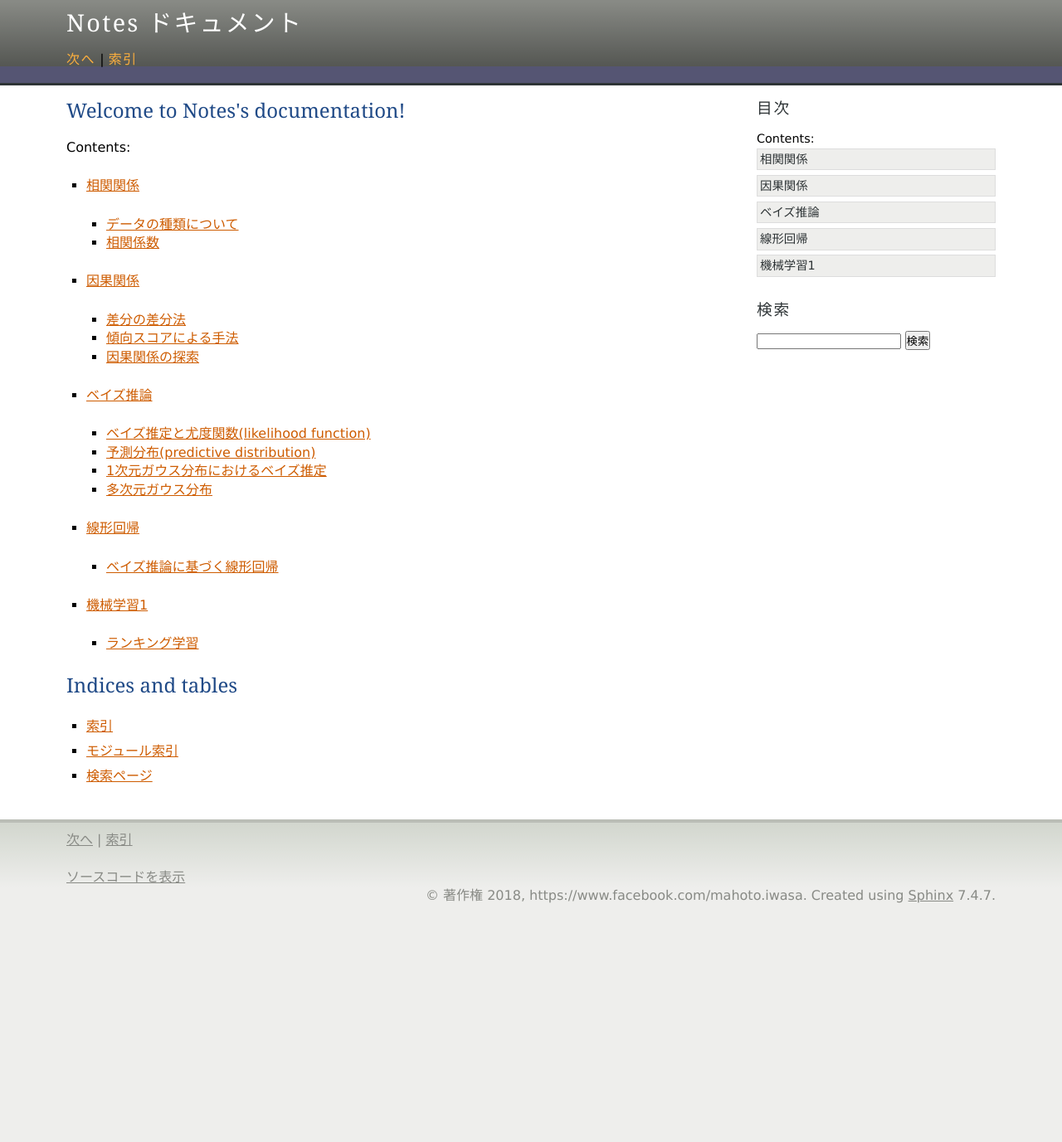
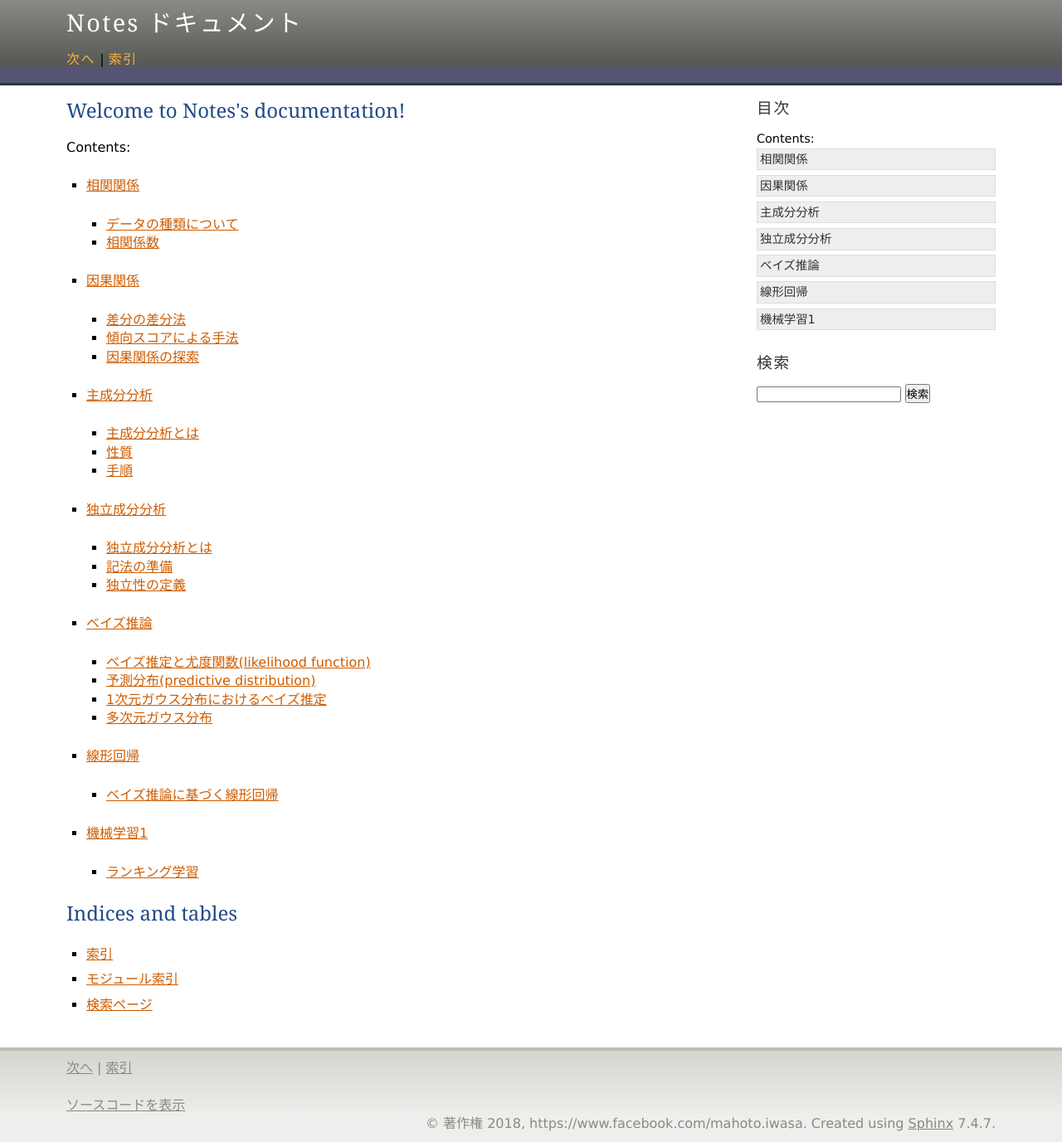
Before and after one commit to daring-board/Notes, a Sphinx documentation site: the page built from source/index.rst, in a window 1280 px wide. Shown: the whole page at 83% size. Built offline with Sphinx 7.4.7, drawn with Linux system fonts in a browser that asks for light colours; before the commit the page ends 1101 px from its top, so only the background shows below that; some of the changed lines change nothing that is shown.

Commit message:
主成分分析と独立成分分析のドキュメント追加。

```diff
--- /dev/null
+++ b/source/ica.rst
@@ -0,0 +1,38 @@
+.. _ica:
+
+.. toctree::
+  :maxdepth: 4
+
+独立成分分析
+================
+
+本ページでは独立成分分析(Independent Component Analysis)について説明する。
+
+独立成分分析とは
+---------------------------
+
+  | 　それぞれ独立な多数のシグナルによって、ある処理が行われたとき、
+  | 観測されるデータを互いに独立な成分に分離するための手法である。
+  | ここで扱う独立成分分析では、確率分布に対する情報エントロピーによる
+  | 独立性を独立であることの定義に用いる。
+
+記法の準備
+------------------------
+
+シグナルは :math:`n` 個が独立に発信されるものとし、
+観測できるデータは :math:`m` 個であるとする。このとき、以下のように表す。
+
+.. math::
+ \boldsymbol{s}(t) &=& (s_1(t), s_2(t), \cdots, s_n(t))^T &:& 独立なシグナル \\
+ \boldsymbol{x}(t) &=& (x_1(t), x_2(t), \cdots, x_m(t))^T &:& 観測データ
+
+また、シグナルと観測データの間には線形な関係があり、以下のように表せるものとする。
+
+.. math::
+  \boldsymbol{x}(t) = A\boldsymbol{s}(t)　\\
+  A \in M(m, n) : m \times n 行列 \\
+
+
+
+独立性の定義
+------------------
--- a/source/index.rst
+++ b/source/index.rst
@@ -12,6 +12,8 @@ Welcome to Notes's documentation!
 
    correlation
    causal
+   pca
+   ica
    bayes
    linear_regression
    machine_learning1
--- /dev/null
+++ b/source/pca.rst
@@ -0,0 +1,41 @@
+.. _pca:
+
+.. toctree::
+  :maxdepth: 4
+
+主成分分析
+==================
+
+本ページでは主成分分析(Principal Component Analysis)について説明する。
+
+主成分分析とは
+----------------------
+
+  | 観測されたデータの相関のある多数の変数群から、データ全体のばらつきを
+  | 最もよく表現する相関のない少数の主成分と呼ばれる変数群を合成する手法である。
+
+性質
+---------
+
+  | 　主成分分析はその性質上、データの次元削減を行うために使用される事が多い。
+  | 主成分分析を行って得られる主成分はベクトルとして表され、**主成分ベクトル** と呼ぶ。
+  | 各主成分ベクトルは正規直交基底となるため、主成分ベクトル全体の集合は
+  | 観測データに対する固有空間を張る。
+  | 　この固有空間の上で、観測データの分散共分散行列は対角行列となる。
+  | つまり、この固有空間の固有値は主成分ベクトルを軸とした観測データの分散である。
+  | また、主成分ベクトルからなる固有空間は、観測データから得られる他の任意の
+  | ベクトル空間上の固有値の最大値より大きい固有値を持つ。
+  | 　分散共分散行列が対角行列となるため、観測データ上で各主成分ベクトルは
+  | **無相関** となる。
+
+手順
+----------
+
+  | 主成分分析では、観測データに対して
+  | **分散を最大にするような単位ベクトルを基底として持つ**
+  | ようなベクトル空間を求める。その手続きは以下である。
+
+  1. 観測データの重心（平均値）を求める。
+  2. 重心を原点とするように観測データを平行移動する。
+  3. 平行移動した観測データの分散共分散行列を求める。
+  4. 分散が最大になるようなベクトル空間を求める。
```
